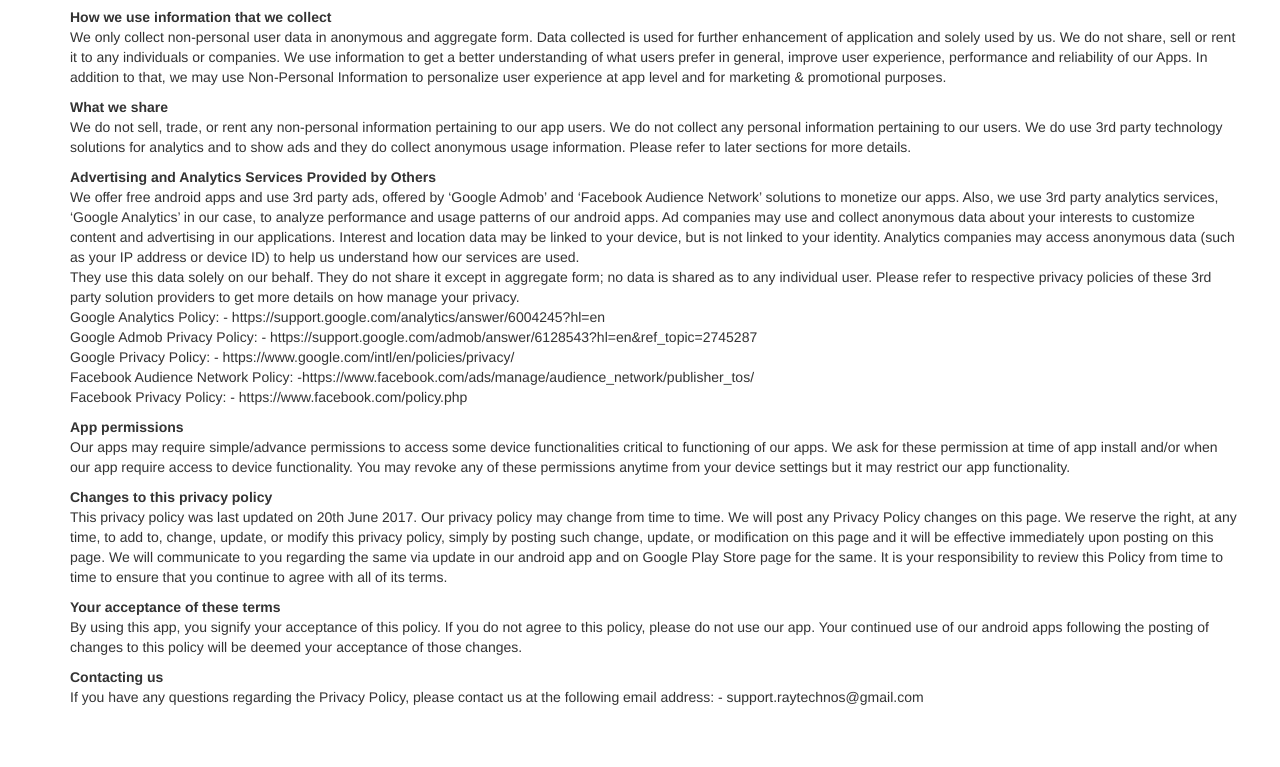
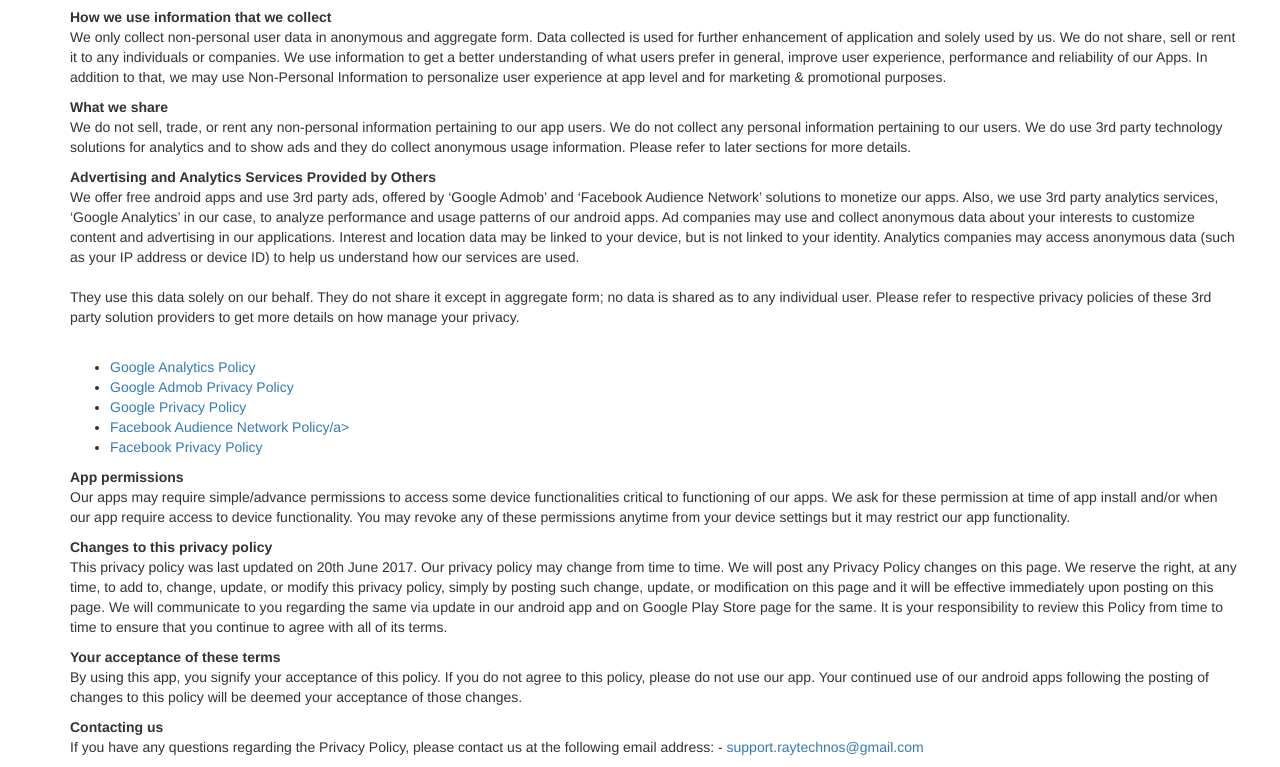
Before and after one commit to raytechnos/privacy-policy, a plain HTML site: page index.html in a window 1280 px wide. Shown: the part 579-1346 px from the top of the page. Before the commit the page ends 1296 px from the top, so only its background shows below. Drawn offline with Linux system fonts and the light colour scheme.

Commit message:
Update index.html

```diff
--- a/index.html
+++ b/index.html
@@ -128,15 +128,31 @@
                     our android apps. Ad companies may use and collect anonymous data about your interests to customize content
                     and advertising in our applications. Interest and location data may be linked to your device, but is not
                     linked to your identity. Analytics companies may access anonymous data (such as your IP address or device ID)
-                    to help us understand how our services are used. <br>
+                    to help us understand how our services are used. <br><br>
                     They use this data solely on our behalf. They do not share it except in aggregate form; no data is shared as
                     to any individual user. Please refer to respective privacy policies of these 3rd party solution providers to
-                    get more details on how manage your privacy.<br>
-                    Google Analytics Policy: - https://support.google.com/analytics/answer/6004245?hl=en <br>
-                    Google Admob Privacy Policy: - https://support.google.com/admob/answer/6128543?hl=en&ref_topic=2745287 <br>
-                    Google Privacy Policy: - https://www.google.com/intl/en/policies/privacy/ <br>
-                    Facebook Audience Network Policy: -https://www.facebook.com/ads/manage/audience_network/publisher_tos/ <br>
-                    Facebook Privacy Policy: - https://www.facebook.com/policy.php <br>
+                    get more details on how manage your privacy.<br><br>
+                    <ul>
+                        <li>
+                            <a href="https://support.google.com/analytics/answer/6004245?hl=en">Google Analytics Policy</a>
+                        </li>
+
+                        <li>
+                            <a href="https://support.google.com/admob/answer/6128543?hl=en&ref_topic=2745287">Google Admob Privacy Policy</a>
+                        </li>
+
+                        <li>
+                            <a href="https://www.google.com/intl/en/policies/privacy/">Google Privacy Policy</a>
+                        </li>
+
+                        <li>
+                            <a href="https://www.facebook.com/ads/manage/audience_network/publisher_tos/">Facebook Audience Network Policy/a>
+                        </li>
+
+                        <li>
+                            <a href="https://www.facebook.com/policy.php">Facebook Privacy Policy</a>
+                        </li>
+                    </ul>
                 </p>
                 <p>
                     <b> App permissions</b> <br>Our apps may require simple/advance permissions to access some device
@@ -160,7 +176,7 @@
                 </p>
                 <p>
                     <b>Contacting us</b> <br> If you have any questions regarding the Privacy Policy, please contact us at the
-                    following email address: - support.raytechnos@gmail.com
+                    following email address: - <a href="support.raytechnos@gmail.com">support.raytechnos@gmail.com</a>
                 </p>
             </div>
         </div>
```
